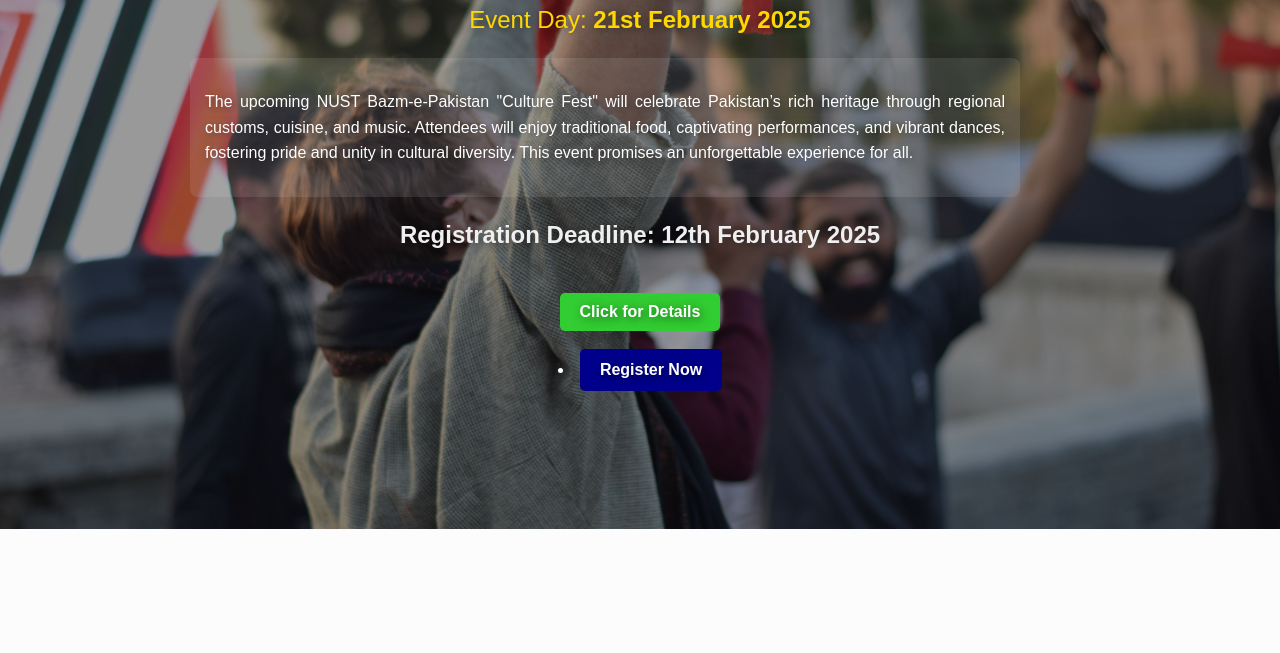
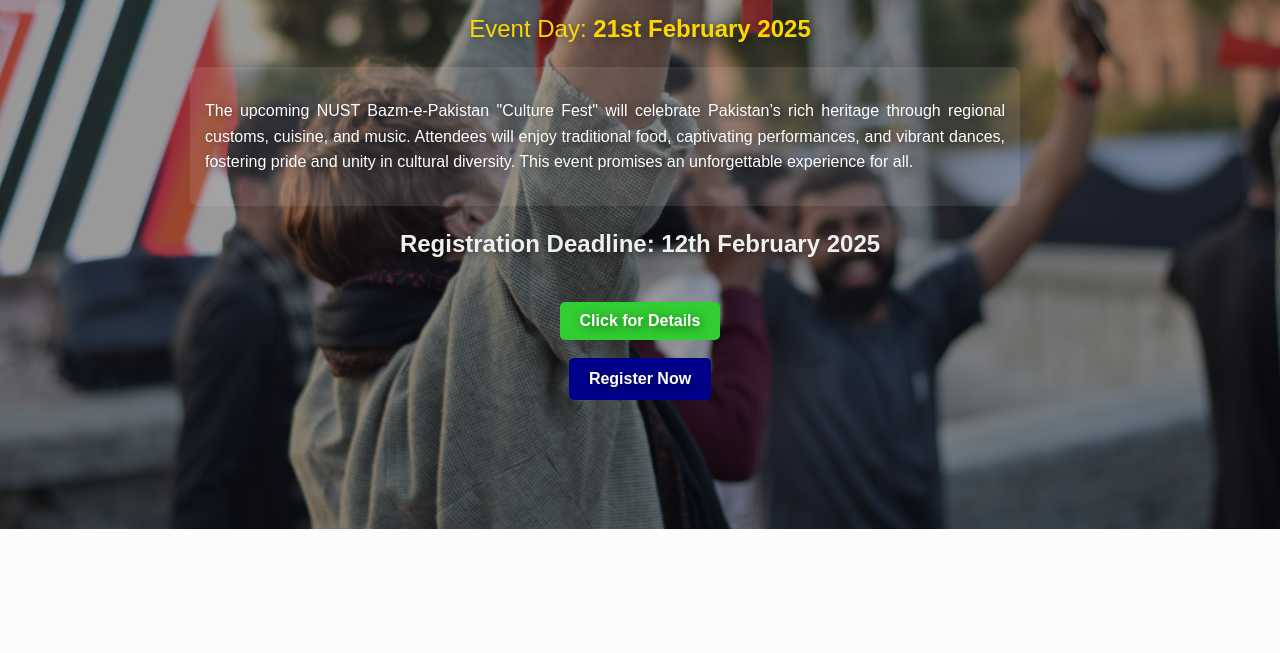
Before and after one commit to modasir321/ncf, a plain HTML site: page index.html in a window 1280 px wide. Shown: the part 435-1088 px from the top of the page. Drawn offline with Linux system fonts and the light colour scheme.

Commit message:
Update index.html

```diff
--- a/index.html
+++ b/index.html
@@ -41,7 +41,7 @@
             <!-- Add the "Click for Details" button -->
             <a href="https://drive.google.com/uc?export=download&id=1t9FdOiSF7usDkpvxYH95caiJzcXq_QEM" class="details-btn" target="_blank">Click for Details</a><br>
             <br>
-            <li><a href="https://forms.gle/YF38yGVDEixYj8R16" class="register-btn" target="_blank">Register Now</a></li>
+           <a href="https://forms.gle/YF38yGVDEixYj8R16" class="register-btn" target="_blank">Register Now</a>
             </br>
         </br>
 
```
